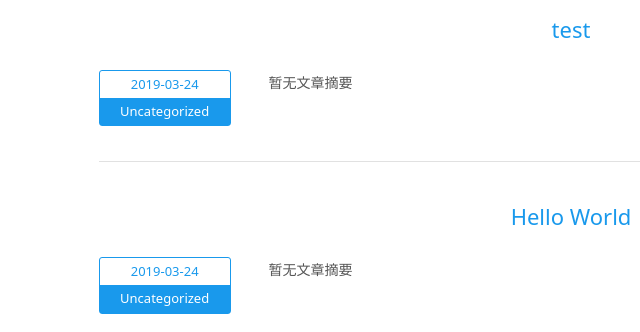
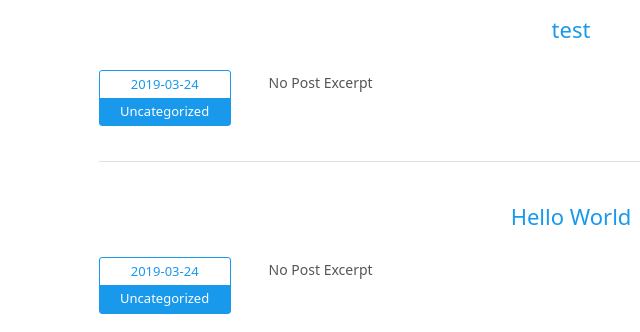
Before and after one commit to Janson1989/Janson1989.github.io, a plain HTML site: page index.html in a window 1280 px wide. Shown: the part 526-858 px from the top of the page, 69-709 px from the left. Drawn offline with Linux system fonts and the light colour scheme.

Commit message:
Site updated: 2019-03-24 19:58:39

```diff
--- a/index.html
+++ b/index.html
@@ -138,7 +138,7 @@
       </div>
     </div>
     <!-- Post Excerpt -->
-    <div class="excerpt typo">暂无文章摘要</div>
+    <div class="excerpt typo">No Post Excerpt</div>
     <!-- Post Tags -->
     <div class="tags">
 
@@ -164,7 +164,7 @@
       </div>
     </div>
     <!-- Post Excerpt -->
-    <div class="excerpt typo">暂无文章摘要</div>
+    <div class="excerpt typo">No Post Excerpt</div>
     <!-- Post Tags -->
     <div class="tags">
 
```
Also changed, not shown: 2019/03/24/hello-world/index.html (+1 -1 lines), 2019/03/24/test/index.html (+1 -1 lines), 2019/03/24/在github上建立自己的博客（gitpages-hexo）/index.html (+1 -1 lines).
